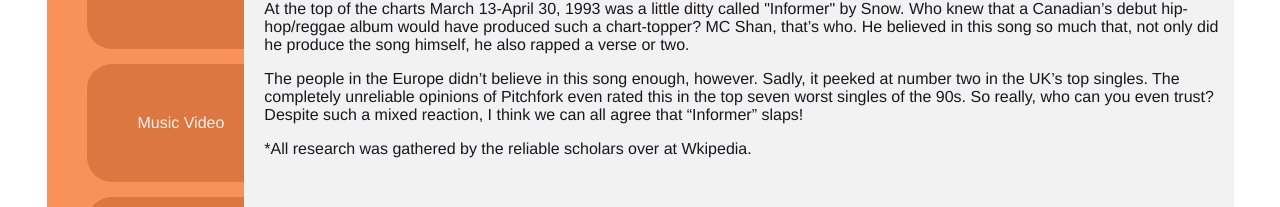
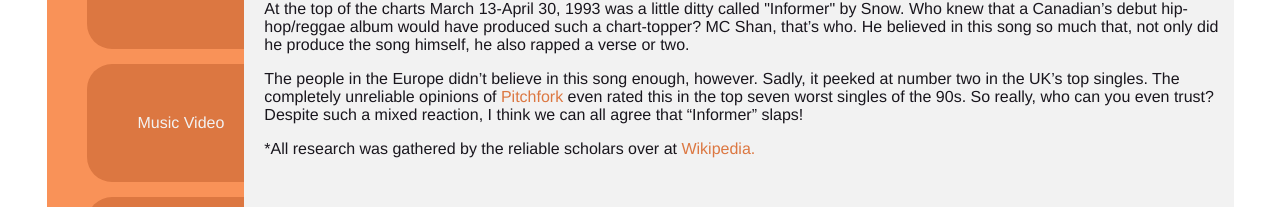
Before and after one commit to jtcolon/ATK303, a plain HTML site: page birthday-party/more.html in a window 1280 px wide. Shown: the part 341-548 px from the top of the page. Drawn offline with Linux system fonts and the light colour scheme.

Commit message:
commit after minor edits

```diff
--- a/birthday-party/birthday.css
+++ b/birthday-party/birthday.css
@@ -93,6 +93,12 @@ h3{
   border-bottom: 3px solid #dc7741;
 }
 
+p a{
+  color: #dc7741;
+  text-decoration: none;
+  font-weight: 400;
+}
+
 footer {
   grid-column: span 12;
   font-style: italic;
--- a/birthday-party/more.html
+++ b/birthday-party/more.html
@@ -32,9 +32,9 @@
        <p>
       At the top of the charts March 13-April 30, 1993 was a little ditty called "Informer" by Snow.  Who knew that a Canadian’s debut hip-hop/reggae album would have produced such a chart-topper?  MC Shan, that’s who.  He believed in this song so much that, not only did he produce the song himself, he also rapped a verse or two. </p>
        <p>
-      The people in the Europe didn’t believe in this song enough, however.  Sadly, it peeked at number two in the UK’s top singles.  The completely unreliable opinions of Pitchfork even rated this in the top seven worst singles of the 90s.  So really, who can you even trust?  Despite such a mixed reaction, I think we can all agree that “Informer” slaps!</p>
+      The people in the Europe didn’t believe in this song enough, however.  Sadly, it peeked at number two in the UK’s top singles.  The completely unreliable opinions of <a href="https://pitchfork.com" target="_blank">Pitchfork</a> even rated this in the top seven worst singles of the 90s.  So really, who can you even trust?  Despite such a mixed reaction, I think we can all agree that “Informer” slaps!</p>
        <p>
-      *All research was gathered by the reliable scholars over at Wkipedia.</p>
+      *All research was gathered by the reliable scholars over at <a href="https://en.wikipedia.org/wiki/Informer_(song)" target="_blank"> Wikipedia.</a></p>
 
       <!-- Comment -->
     </main>
```
